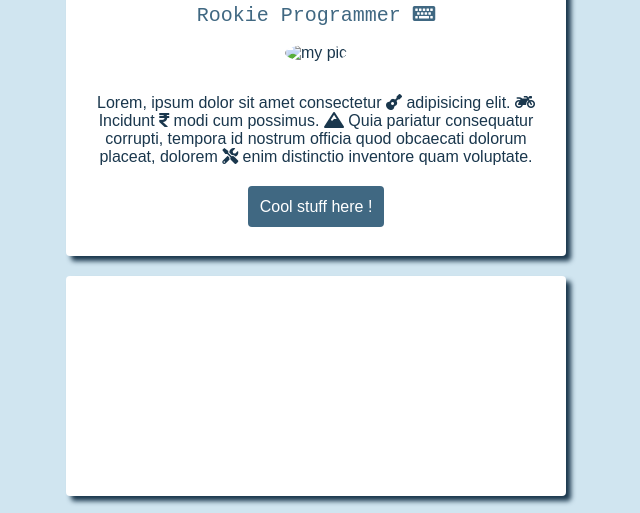
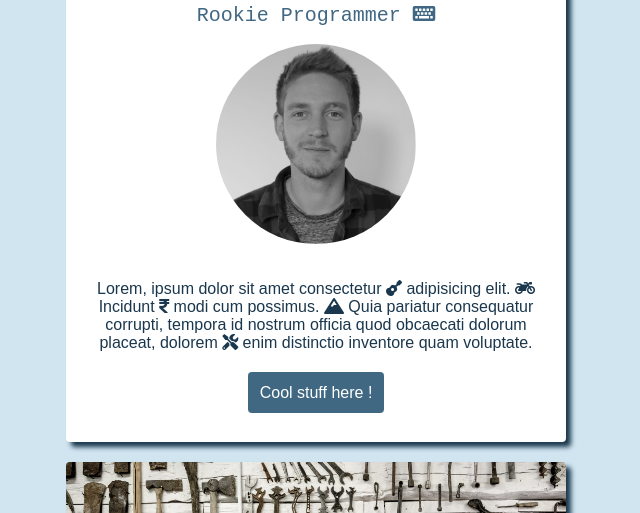
Before and after one commit to Pyh0rns/profile, a plain HTML site: page index.html in a window 1280 px wide. Shown: the part 100-613 px from the top of the page, without its empty margins (324-964 px from the left). Drawn offline with Linux system fonts and the light colour scheme; the site is published under a folder, as on GitHub Pages, so addresses that start at the root find nothing.

Commit message:
make my profile prettier

```diff
--- a/index.html
+++ b/index.html
@@ -7,6 +7,13 @@
     <link rel="stylesheet" href="https://use.fontawesome.com/releases/v5.6.3/css/all.css">
     <title>profile PY</title>
     <link rel="stylesheet" href="style.css">
+
+<!-- JS STUFF night mode -->
+    <!-- <script src="https://cdn.jsdelivr.net/npm/darkmode-js@1.5.7/lib/darkmode-js.min.js"></script>
+    <script>
+      function addDarkmodeWidget() { new Darkmode().showWidget();}
+      window.addEventListener('load', addDarkmodeWidget);
+    </script> -->
   </head>
 
   <body>
@@ -15,7 +22,7 @@
         <h1>Pierre-Yves Hoorens</h1>
         <h2>Rookie Programmer <i class="fas fa-keyboard"></i></h2>
 
-        <img src="/profile/images/PY.jpg" alt="my pic" id="avatar">
+        <img src="images/PY.jpg" alt="my pic" id="avatar">
 
         <p id="description">Lorem, ipsum dolor sit amet consectetur <i class="fas fa-guitar"></i> adipisicing elit.
           <i class="fas fa-motorcycle"></i> Incidunt <i class="fas fa-rupee-sign"></i> modi cum possimus.
--- a/style.css
+++ b/style.css
@@ -93,7 +93,7 @@ li {
 }
 
 #workshop {
-  background-image: url("/profile/images/lachlan-donald-YVT5aF2QM7M-unsplash.jpg");
+  background-image: url("images/lachlan-donald-YVT5aF2QM7M-unsplash.jpg");
   background-size: cover;
   height: 200px;
 }
```
